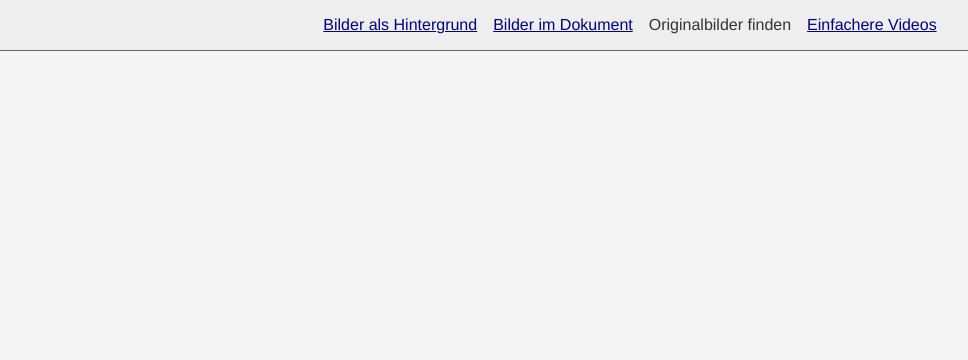
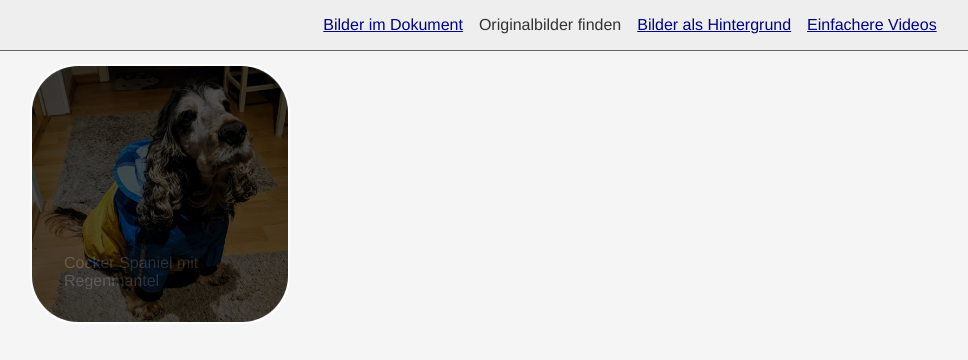
Before and after one commit to codepo8/devtools-deutsch, a plain HTML site: page demos/image-overlay.html in a window 1280 px wide. Shown: the whole page, without its empty margins (18-986 px from the left). Drawn offline with Linux system fonts and the light colour scheme.

Commit message:
New demo, order of navigation

```diff
--- a/demos/image-overlay.html
+++ b/demos/image-overlay.html
@@ -6,8 +6,57 @@
     <title>Originalbilder finden</title>
     <link rel="stylesheet" href="modes.css">
     <link rel="stylesheet" href="layout.css">
+    <style>
+        .gallery li {
+            display: block;
+            position: relative;
+            width: 20vw;
+            height: 20vw;
+            border-radius: 3em;
+            overflow: hidden;
+            border: 2px solid white;
+            cursor: pointer;
+        }
+        /* .overlay {
+            border-radius: 3em;
+            position: absolute;
+            top: 0;
+            left: 0;
+            width: 100%;
+            height: 100%;
+            background-image:linear-gradient(to top, rgba(0, 0, 0, 0.9), rgba(0, 0, 0, 0.1));
+            z-index: 2;
+        } */
+        img {
+            width: 100%;
+            height: 100%;
+            display: block;
+            position: relative;
+            object-fit: contain;
+            object-position: center;
+            border-radius: 3em;
+            z-index: 1;
+        }
+        span {
+            display: block;
+            position: absolute;
+            z-index: 3;
+            top: 0;
+            left: 0;
+            bottom: 0;
+            right: 0;
+            display: flex;
+            align-items: flex-end;
+            background: #000;
+            padding: 0 0 2em 2em;
+            opacity: 0.7;
+        }
+    </style>
 </head>
 <body>
+    <ul class="gallery">
+        <li><img src="img/larry-raincoat.jpg" alt="Photo von Larry dem Cocker Spaniel"><span>Cocker Spaniel mit Regenmantel</span></li>
+    </ul>
     <nav><ul></ul></nav>
     <script src="nav.js"></script>
 </body>
--- a/demos/nav.js
+++ b/demos/nav.js
@@ -1,7 +1,7 @@
 let urls = [
-    {u:"background-gallery.html",t: "Bilder als Hintergrund"},
     {u:"gallery.html",t: "Bilder im Dokument"},
     {u:"image-overlay.html",t: "Originalbilder finden"},
+    {u:"background-gallery.html",t: "Bilder als Hintergrund"},
     {u:"video.html",t: "Einfachere Videos"}
 ];
 
```
Also changed, not shown: 1 other file.
